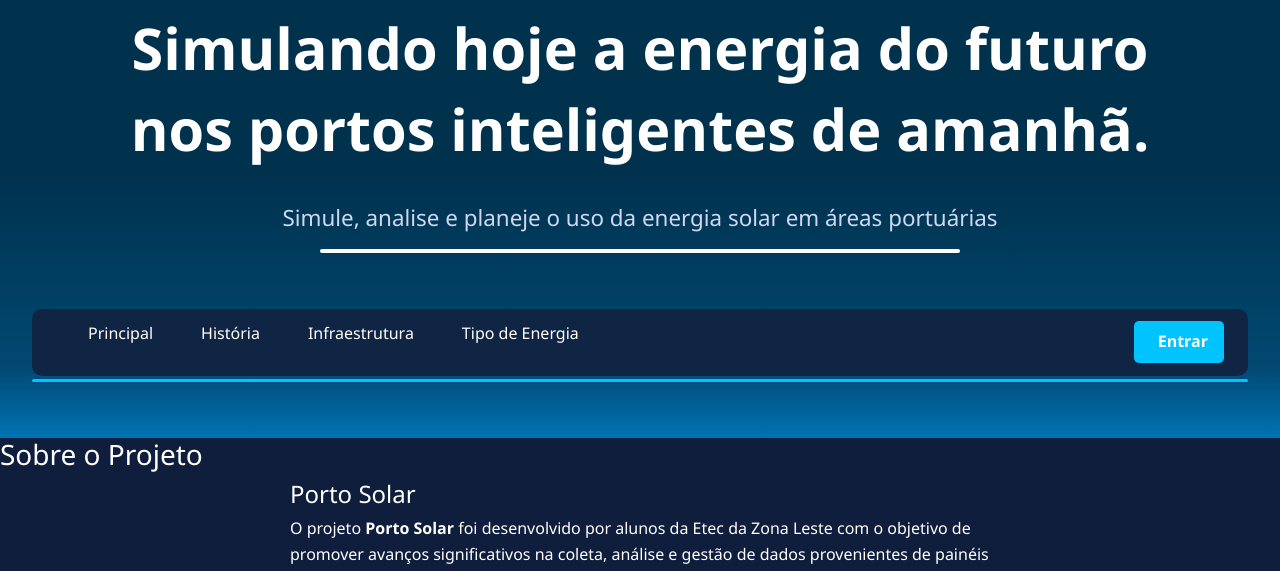
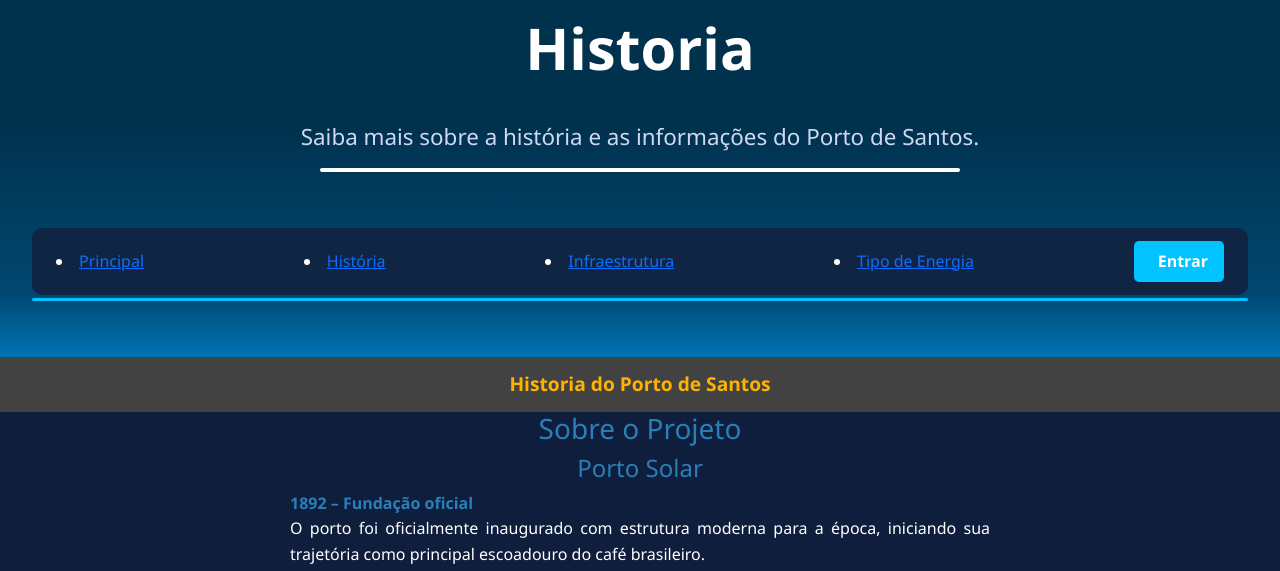
Before and after one commit to MiguelHelen/painel-solar-api, a website: page public/html/historia.html in a window 1280 px wide. Shown: the part 222-793 px from the top of the page. Drawn offline with nearby package versions, Linux system fonts and the light colour scheme.

Commit message:
att historia

```diff
--- a/public/css/principal.css
+++ b/public/css/principal.css
@@ -1,3 +1,26 @@
+/* Linha informativa abaixo do header */
+.linha-informativa {
+  background-color: #424242;
+  width: 100%;
+  padding: 12px 0;
+  text-align: center;
+}
+
+.linha-informativa span {
+  color: #FFB200;
+  font-size: 1.2rem;
+  font-weight: bold;
+}
+
+/* Centralização do menu de abas */
+.navbar ul {
+  display: flex;
+  justify-content: center;
+  gap: 32px;
+  list-style: none;
+  padding: 0;
+  margin: 0;
+}
 
 * {
   margin: 0;
--- a/public/html/historia.html
+++ b/public/html/historia.html
@@ -14,32 +14,41 @@
       <img src="../imagens/PortSol-removebg-preview (1) (1).png" alt="Logo Porto Solar" />
     </div>
     <div class="titulo">
-      <h1>Simulando hoje a energia do futuro<br>nos portos inteligentes de amanhã.</h1>
+      <h1>Historia</h1>
       <br>
-      <p>Simule, analise e planeje o uso da energia solar em áreas portuárias</p>
+      <p>Saiba mais sobre a história e as informações do Porto de Santos.</p>
        <div class="linha-titulo"></div>
     </div>
 
     <nav class="navbar">
-      <ul>
-        <li><a href="#">Principal</a></li>
-        <li><a href="#">História</a></li>
+        <li><a href="principal.html">Principal</a></li>
+        <li><a href="historia.html">História</a></li>
         <li><a href="#">Infraestrutura</a></li>
         <li><a href="#">Tipo de Energia</a></li>
-      </ul>
       <button class="btn-login">
         <i class="fas fa-user"></i> Entrar
       </button>
     </nav>
     <div class="linha-navbar"></div>
   </header>
+
+  <div class="linha-informativa">
+    <span>Historia do Porto de Santos</span>
+  </div>
+
   <section class="conteudo-extra">
-    <h3>Sobre o Projeto</h3>
+    <h3 style="color:#2980B9;text-align:center;">Sobre o Projeto</h3>
     <div class="card-metrica" style="max-width:700px;margin:auto;">
-      <h4>Porto Solar</h4>
-      <p>
-        O projeto <strong>Porto Solar</strong> foi desenvolvido por alunos da Etec da Zona Leste com o objetivo de promover avanços significativos na coleta, análise e gestão de dados provenientes de painéis solares instalados em ambientes portuários. A iniciativa busca facilitar o monitoramento energético, aprimorar a eficiência operacional e fornecer informações estratégicas para decisões sustentáveis.<br><br>
-        Por meio de soluções tecnológicas inovadoras, o Porto Solar integra sistemas de coleta automatizada, armazenamento em nuvem e visualização gráfica dos dados, tornando o processo de análise mais ágil, seguro e confiável. O projeto reforça o compromisso acadêmico com a sustentabilidade e a modernização do setor portuário, contribuindo para a redução de custos e o aumento da eficiência energética.
+      <h4 style="color:#2980B9;text-align:center;">Porto Solar</h4>
+      <p style="text-align:justify;">
+        <span style="color:#2980B9;font-weight:bold;">1892 – Fundação oficial</span><br>
+        O porto foi oficialmente inaugurado com estrutura moderna para a época, iniciando sua trajetória como principal escoadouro do café brasileiro.<br><br>
+        <span style="color:#2980B9;font-weight:bold;">1930 – Expansão e modernização</span><br>
+        Grandes obras ampliaram os cais e melhoraram a logística portuária com a introdução de guindastes e armazéns.<br><br>
+        <span style="color:#2980B9;font-weight:bold;">1970 – Integração ferroviária e novos terminais</span><br>
+        Conexões ferroviárias fortalecem o escoamento de cargas do interior do Brasil até o porto.<br><br>
+        <span style="color:#2980B9;font-weight:bold;">Atualidade</span><br>
+        Hoje, o Porto de Santos é o maior da América Latina, movimentando bilhões em exportações e importações e servindo como um dos pilares logísticos do país.
       </p>
     </div>
   </section>
```
Also changed, not shown: public/imagens/Rectangle 12.png (added), public/imagens/Rectangle 14.png (added), public/imagens/Rectangle 15.png (added), public/imagens/image 2.png (added).
